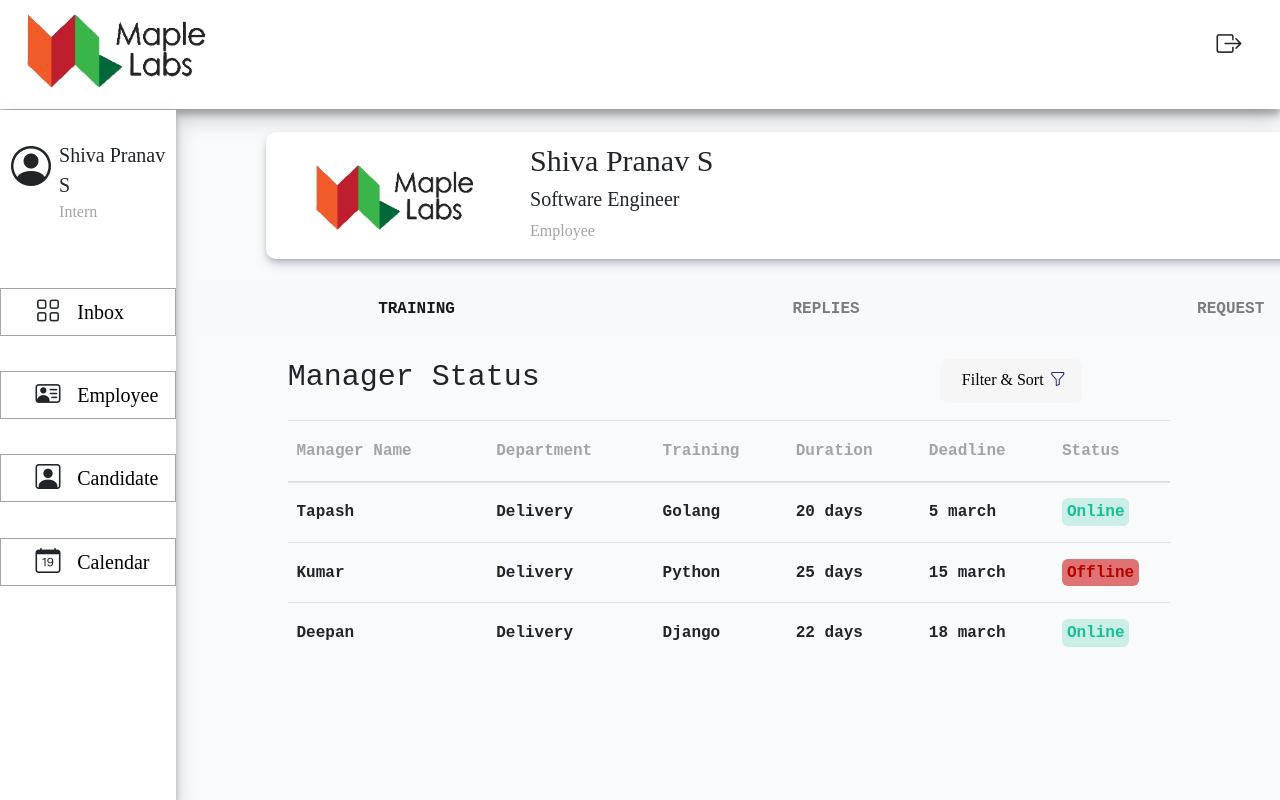
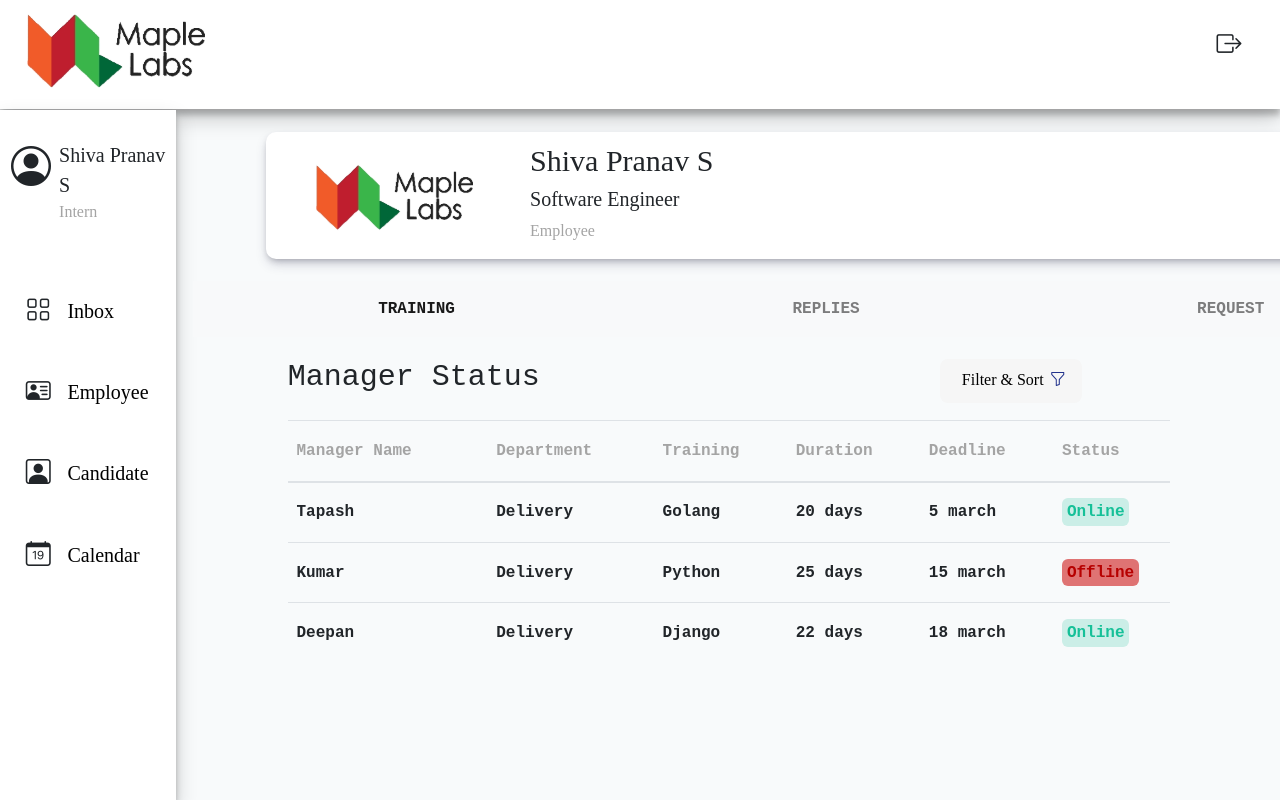
Before and after one commit to Vyshnavi-R-ML/HRM-Tool, an Angular app in the folder frontend/: page /dashboard in a window 1280 px wide. Shown: the top 800 px of the page. Built offline with nearby package versions, Linux system fonts and the light colour scheme; a web font is replaced by a local one.

Commit message:
bug fix in sidebar

```diff
--- a/frontend/src/app/sidebar/sidebar.component.css
+++ b/frontend/src/app/sidebar/sidebar.component.css
@@ -77,9 +77,9 @@
     display: flex;
     flex-direction: row;
     margin: 0 0 20% 0%;
-    padding: 0 0 0 20%;
+    padding: 0 0 0 15%;
     font-size: 20px;
-    border: 1px #A4A4A4 solid;
+    border: 0px #A4A4A4 solid;
     cursor: pointer;
 }
 
```
